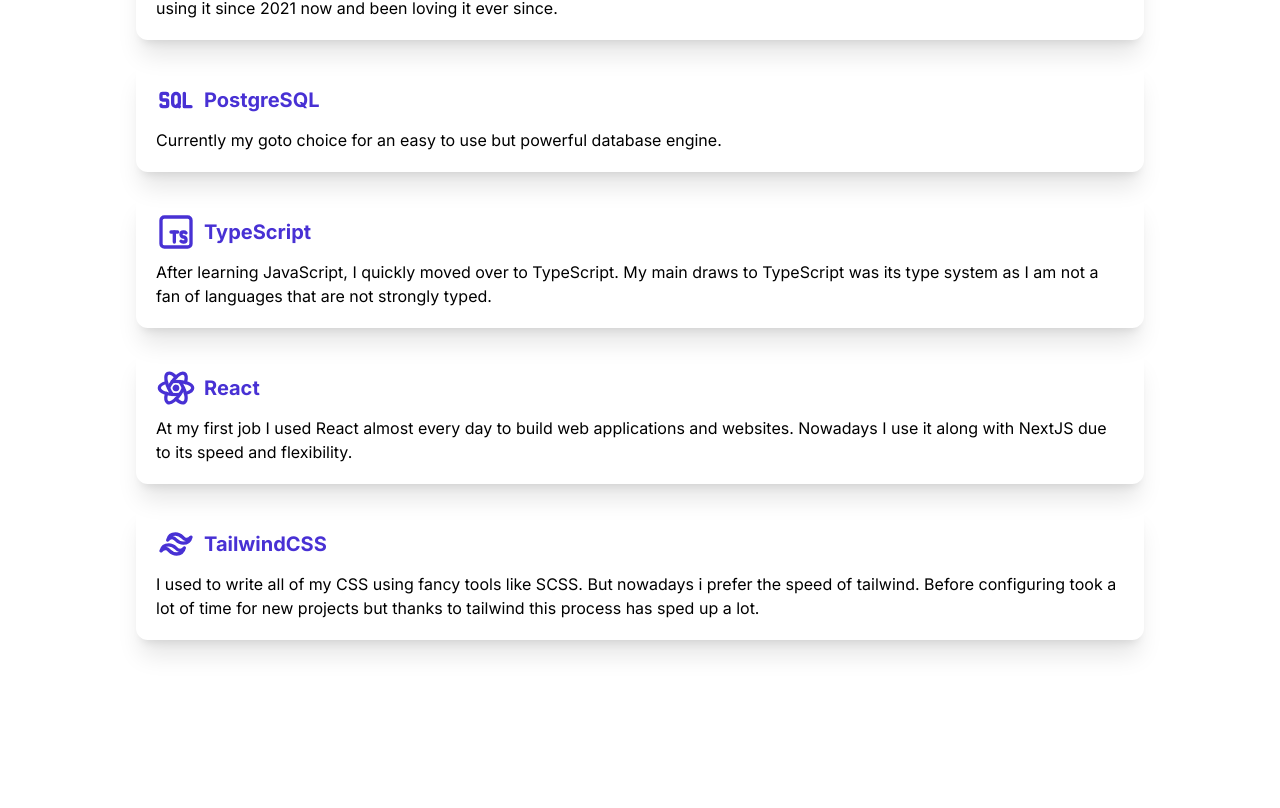
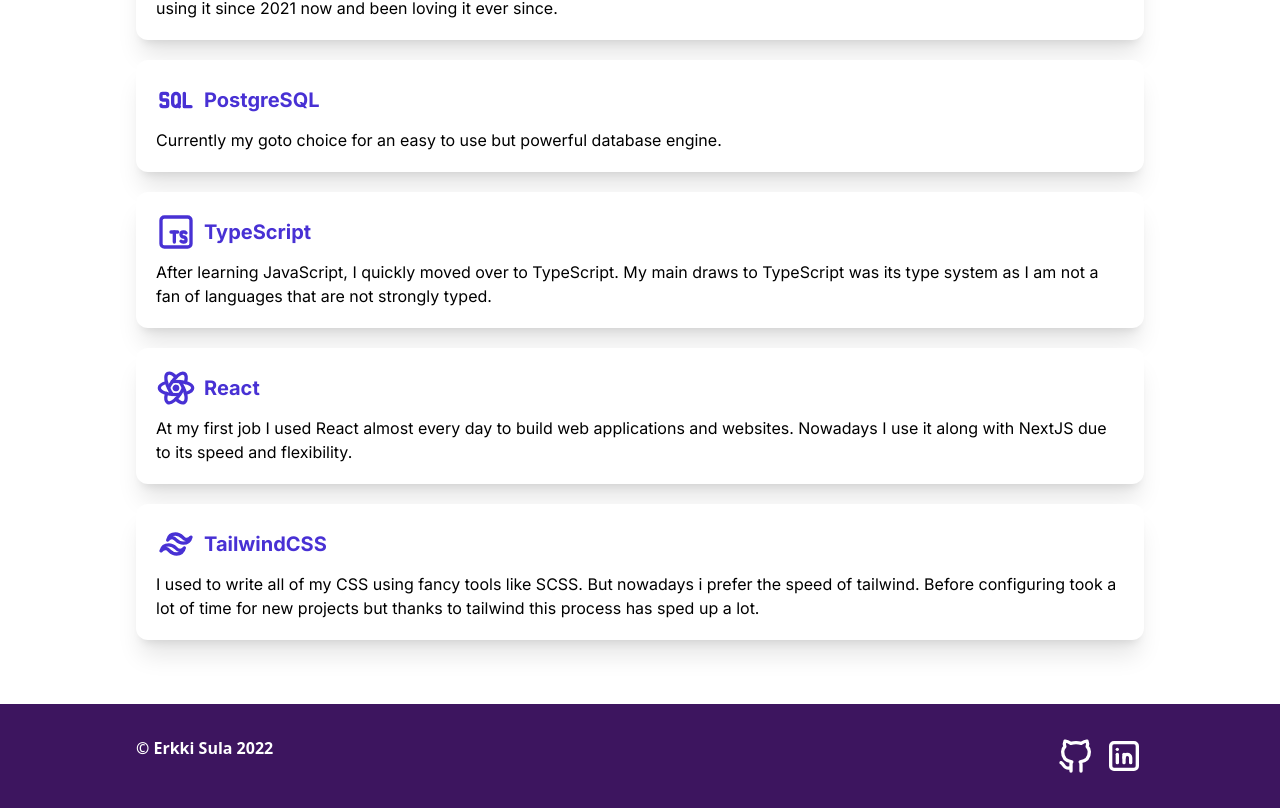
Before and after one commit to kzree/homepage, a Next.js app: page / in a window 1280 px wide. Shown: the part 844-1652 px from the top of the page. Before the commit the page ends 1548 px from the top, so only its background shows below. Built offline with nearby package versions, Linux system fonts and the light colour scheme.

Commit message:
Add footer, gray color

```diff
--- a/src/components/homepage/Skills.tsx
+++ b/src/components/homepage/Skills.tsx
@@ -5,7 +5,7 @@
     <section className="py-16 container mx-auto" id="tech">
       <h2 className="text-3xl font-bold text-black mb-6">{majorSkills.title}</h2>
       {majorSkills.skills.map(({ description, title, icon: Icon }, idx) => (
-        <div className="last:mb-0 mb-5 rounded-xl shadow-xl p-5" key={`skill-${idx}`}>
+        <div className="last:mb-0 mb-5 rounded-xl shadow-xl p-5 bg-white" key={`skill-${idx}`}>
           <div className="flex items-center gap-2 text-primary mb-2">
             <Icon size={40} />
             <h3 className="text-xl font-bold">{title}</h3>
--- a/src/components/layout/Footer.tsx
+++ b/src/components/layout/Footer.tsx
@@ -1,3 +1,15 @@
+import { footer } from '@/data/footer';
+import { Socials } from '@/components/common';
+
 export const Footer = () => {
-  return <footer></footer>;
+  return (
+    <footer className="bg-purple py-8">
+      <div className="container mx-auto">
+        <div className="flex justify-between text-white">
+          <p className="font-bold">{footer.copyright}</p>
+          <Socials />
+        </div>
+      </div>
+    </footer>
+  );
 };
--- /dev/null
+++ b/src/data/footer.ts
@@ -0,0 +1,3 @@
+export const footer = {
+  copyright: `© Erkki Sula ${new Date().getFullYear()}`,
+};
--- a/src/pages/index.tsx
+++ b/src/pages/index.tsx
@@ -12,7 +12,7 @@
       <PageHead data={seo} />
       <div className="grid grid-rows-[auto_1fr_auto] grid-cols-[minmax(0,1fr)] h-full min-h-screen antialiased">
         <Header />
-        <main className={inter.className}>
+        <main className={`bg-gray ${inter.className}`}>
           <Hero />
           <Skills />
         </main>
--- a/src/styles/globals.css
+++ b/src/styles/globals.css
@@ -8,6 +8,7 @@
     --color-purple: 61 21 95;
     --color-black: 14 17 17;
     --color-white: 255 255 255;
+    --color-gray: 249, 249, 249;
 }
 
 @layer base {
--- a/tailwind.config.js
+++ b/tailwind.config.js
@@ -8,6 +8,7 @@
       purple: 'rgb(var(--color-purple) / <alpha-value>)',
       black: 'rgb(var(--color-black) / <alpha-value>)',
       white: 'rgb(var(--color-white) / <alpha-value>)',
+      gray: 'rgb(var(--color-gray) / <alpha-value>)',
     },
     screens: {
       sm: '36rem',
```
